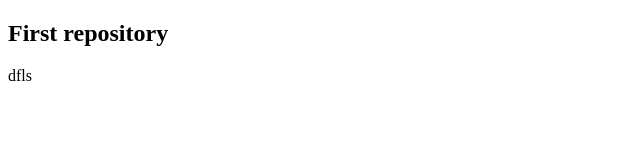
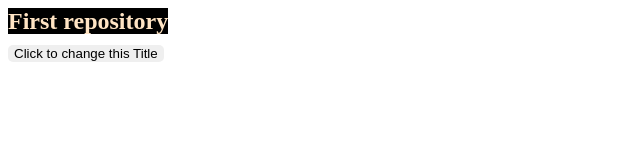
Before and after one commit to bnakh/First_repo_Test, a plain HTML site: page index.html in a window 1280 px wide. Shown: the whole page, without its empty margins (0-640 px from the left). Drawn offline with Linux system fonts and the light colour scheme.

Commit message:
some changes

```diff
--- a/app.js
+++ b/app.js
@@ -0,0 +1,3 @@
+function ChangeHeader(){
+document.getElementById("H2").innerHTML = "Welcome!";
+}
--- a/index.html
+++ b/index.html
@@ -4,12 +4,15 @@
     <meta charset="UTF-8">
     <meta http-equiv="X-UA-Compatible" content="IE=edge">
     <meta name="viewport" content="width=device-width, initial-scale=1.0">
+    <script type="text/javascript" src="app.js"></script>
+    <link rel="stylesheet" href="style.css">
     <title>Document</title>
 </head>
 <body>
 
-    <h2>First repository</h2>
-    dfls
+    <h2 id="H2">First repository</h2>
+    <button onclick="ChangeHeader()">Click to change this Title</button>
+    <h2 id="demo"></h2>
 
 </body>
 </html>
--- a/style.css
+++ b/style.css
@@ -0,0 +1,13 @@
+h2{
+    background-color: black;
+    color: bisque;
+    display: inline;
+
+
+}
+button{
+    margin-top:10px ;
+ border: none;
+ border-radius: 5px;
+    display: block;
+}
```
